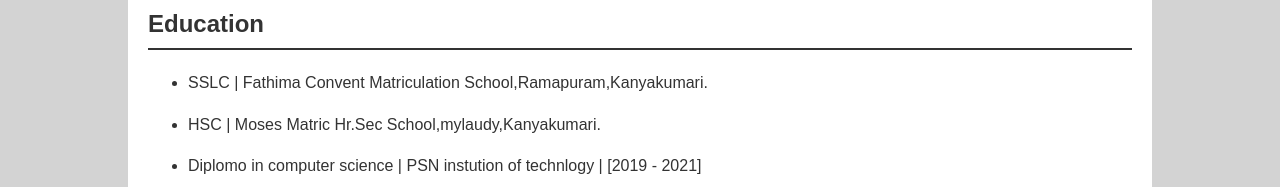
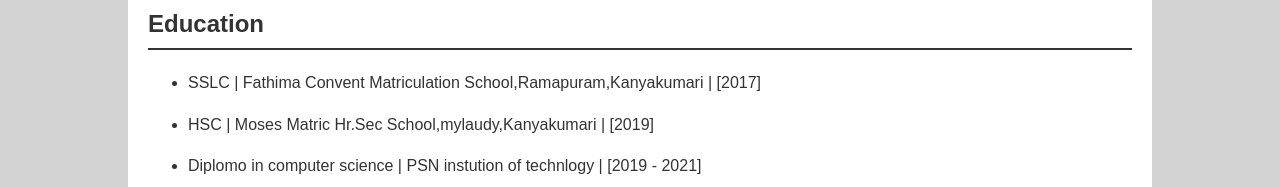
Before and after one commit to itzlibin24/Resume, a plain HTML site: page index.html in a window 1280 px wide. Shown: the part 707-894 px from the top of the page. Drawn offline with Linux system fonts and the light colour scheme.

Commit message:
Update index.html

```diff
--- a/index.html
+++ b/index.html
@@ -38,8 +38,8 @@
             <h2>Education</h2>
             <div class="education-item">
                 <ul>
-                <li><p>SSLC | Fathima Convent Matriculation School,Ramapuram,Kanyakumari.</p></li>
-                <li><p> HSC | Moses Matric Hr.Sec School,mylaudy,Kanyakumari.</p></li>
+                <li><p>SSLC | Fathima Convent Matriculation School,Ramapuram,Kanyakumari | [2017]</p></li>
+                <li><p> HSC | Moses Matric Hr.Sec School,mylaudy,Kanyakumari | [2019]</p></li>
                 <li><p>Diplomo in computer science | PSN instution of technlogy | [2019 - 2021]<p></li>
                 <li><p>BE,Computer science | Stella mary's college of engineering | [2021 - 2024]<p></li>
                 </ul>
```
